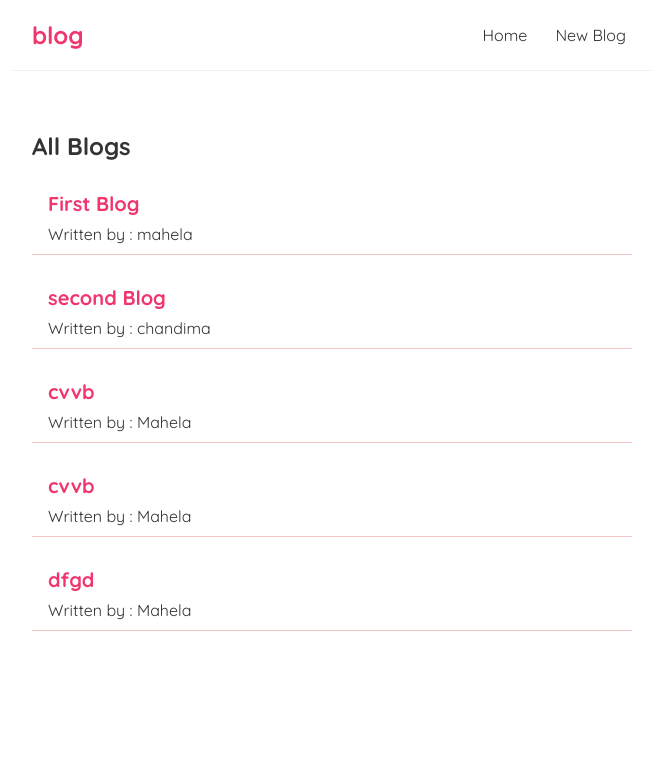
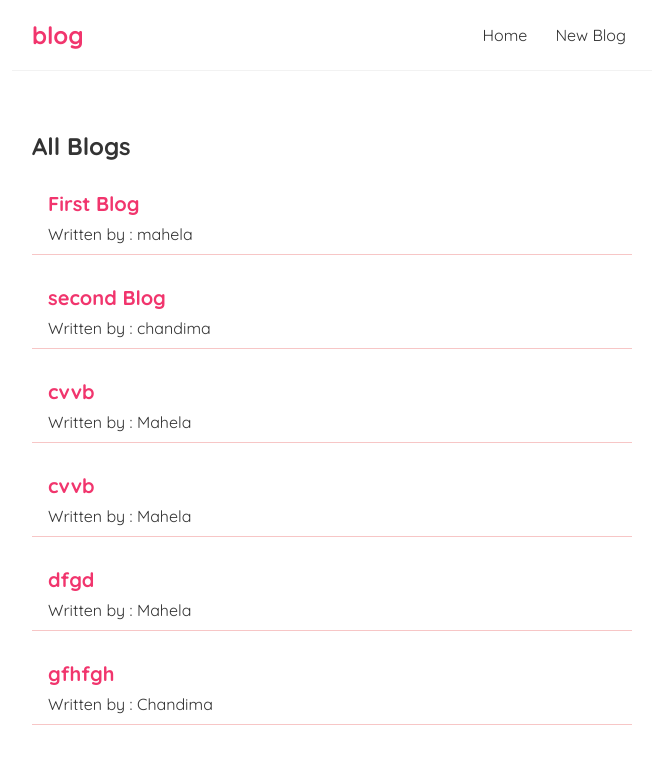
Before and after one commit to mahela98/first-react-app, a React (Create React App) app: page / in a window 1280 px wide. Shown: the top 764 px of the page, without its empty margins (308-971 px from the left). Built offline with nearby package versions, Linux system fonts and the light colour scheme; data requests are answered from the project's data file.

Commit message:
data sends to the endpoint and saves in the json file

```diff
--- a/Data/db.json
+++ b/Data/db.json
@@ -29,6 +29,12 @@
       "body": "fgdfg",
       "author": "Mahela",
       "id": 5
+    },
+    {
+      "title": "gfhfgh",
+      "body": "fghfghhhhhhhhhhhhhhh666666666666666666",
+      "author": "Chandima",
+      "id": 6
     }
   ]
 }
--- a/src/components/Create.js
+++ b/src/components/Create.js
@@ -1,9 +1,12 @@
 import { useState } from "react";
+import {useHistory} from "react-router-dom";
 const Create = () => {
   const [title, setTitle] = useState("");
   const [body, setBody] = useState("");
   const [author, setAuthor] = useState("Mahela");
     const [isPending,setIsPending] = useState (false);
+
+const history = useHistory();
 
   const handleSubmit = (e) => {
     e.preventDefault();
@@ -17,7 +20,10 @@ const Create = () => {
     }).then(()=>{
         console.log('new blog aded');
         setIsPending(false);
+        // history.go(-1);  // sends user back to previous page
+        history.push('/');
     })
+
 };
 
   return (
```
